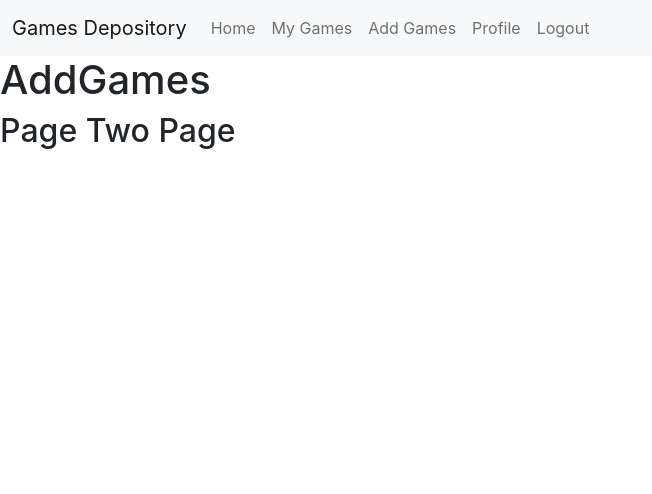
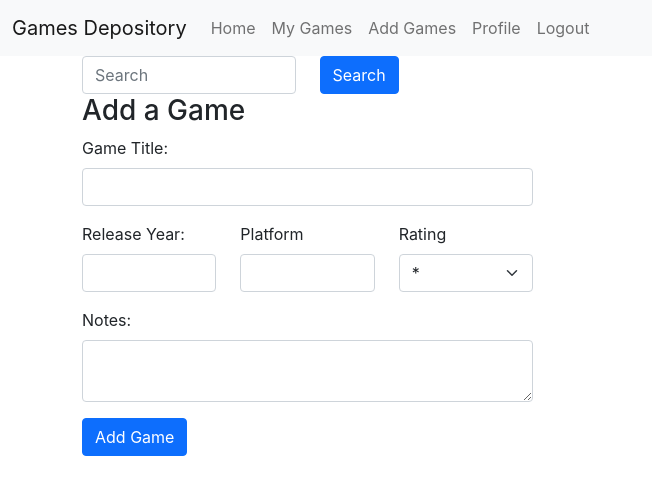
Before and after one commit to glenmoe85/GameRepository, a React (Create React App) app: page /AddGames in a window 1280 px wide. Shown: the top 494 px of the page, without its empty margins (0-652 px from the left). Built offline with nearby package versions, Linux system fonts and the light colour scheme.

Commit message:
Created API lookup and game adding interface

```diff
--- a/src/App.css
+++ b/src/App.css
@@ -1,3 +1,7 @@
 .search_bar {
   padding-top: 10em;
 }
+
+.gameList {
+  list-style-type: none;
+}
--- /dev/null
+++ b/src/components/Game.js
@@ -0,0 +1,35 @@
+import { Card, Row, Col, Button } from "react-bootstrap";
+import { useState } from 'react';
+import Games from './Games';
+
+function Game(props) {
+	const [chosenGame, setChosenGame] = useState({});
+
+	function dataPass(e) {
+		e.preventDefault();
+		setChosenGame(props);
+		props.data(chosenGame)
+	}
+
+
+	return (
+		<Card>
+			<Card.Body>
+				<Row>
+					<Col sm={3}>
+						<img src={props.image} className="img-fluid" />
+					</Col>
+					<Col sm={8}>
+						<h3>{props.name}</h3>
+						<p>({props.release})</p>
+					</Col>
+				</Row>
+				<Row>
+					<Button className="col-3 mx-auto" onClick={dataPass} value={props}>Add Game</Button>
+				</Row>
+			</Card.Body>
+		</Card>
+	)
+}
+
+export default Game;
--- /dev/null
+++ b/src/components/GameAdder.js
@@ -0,0 +1,96 @@
+import { Form, Col, Row, Button } from "react-bootstrap";
+
+function GameAdder (props) {
+
+    function checkIt(e) {
+        e.preventDefault();
+        console.log(props.game.name);
+    }
+    if (props.game.name) {
+        return (
+            <div>
+                <h3>Add a Game</h3>
+                <Form>
+                    <Form.Group className="mb-3">
+                        <Form.Label>Game Title:</Form.Label>
+                        <Form.Control placeholder={props.game.name} />
+                    </Form.Group>
+                    <Row className="mb-3">
+                        <Form.Group as={Col}>
+                        <Form.Label>Release Year:</Form.Label>
+                        <Form.Control placeholder={props.game.release} />
+                        </Form.Group>
+                        <Form.Group as={Col}>
+                        <Form.Label>Platform</Form.Label>
+                        <Form.Select>
+                        {
+                            props.game.platform.map(function(i, index) {
+                                return (
+                                    <option key={index}>{i.platform.name}</option>
+                                )
+                            })
+                        }
+                        </Form.Select>
+                        </Form.Group>
+                        <Form.Group as={Col}>
+                        <Form.Label>Rating</Form.Label>
+                        <Form.Select>
+                            <option>*</option>
+                            <option>**</option>
+                            <option>***</option>
+                            <option>****</option>
+                            <option>*****</option>
+                        </Form.Select>
+                        </Form.Group>
+                    </Row>
+                    <Form.Group className="mb-3">
+                        <Form.Label>Notes:</Form.Label>
+                        <Form.Control as="textarea"/>
+                    </Form.Group>
+
+                    <Button variant="primary" type="submit" onClick={checkIt}>Add Game</Button>
+                </Form>
+            </div>
+        )
+    } else {
+        return (
+            <div>
+                <h3>Add a Game</h3>
+                <Form>
+                    <Form.Group className="mb-3">
+                        <Form.Label>Game Title:</Form.Label>
+                        <Form.Control/>
+                    </Form.Group>
+                    <Row className="mb-3">
+                        <Form.Group as={Col}>
+                        <Form.Label>Release Year:</Form.Label>
+                        <Form.Control/>
+                        </Form.Group>
+                        <Form.Group as={Col}>
+                        <Form.Label>Platform</Form.Label>
+                        <Form.Control/>
+                        </Form.Group>
+                        <Form.Group as={Col}>
+                        <Form.Label>Rating</Form.Label>
+                        <Form.Select>
+                            <option>*</option>
+                            <option>**</option>
+                            <option>***</option>
+                            <option>****</option>
+                            <option>*****</option>
+                        </Form.Select>
+                        </Form.Group>
+                    </Row>
+                    <Form.Group className="mb-3">
+                        <Form.Label>Notes:</Form.Label>
+                        <Form.Control as="textarea"/>
+                    </Form.Group>
+
+                    <Button variant="primary" type="submit" onClick={checkIt}>Add Game</Button>
+                </Form>
+            </div>
+        )
+    }
+}
+
+export default GameAdder;
--- a/src/components/Games.js
+++ b/src/components/Games.js
@@ -1,74 +1,63 @@
-import {useState, useEffect } from 'react'
-import	axios from 'axios'
-import GamesResults from './GamesResults';
+import { useState } from 'react'
+import { Form, Col, Row, Button, Container } from "react-bootstrap";
+import axios from 'axios';
+import Game from './Game';
+import GameAdder from './GameAdder';
 
 function Games() {
-	const [long, setLong] = useState(0)
-	const [lat, setLat] = useState(0)
-	const [loc, setLoc] = useState(0)
-	const [error, setError] = useState('')
-	const [weather, setWeather] = useState('')
- 	const [temp, setTemp] = useState('')
+const [search, setSearch] = useState('');
+const [games, setGames] = useState([]);
+const [chosenGame, setChosenGame] = useState({});
 
+function gameCallback(e) {
+    setChosenGame(e);
+}
 
-	useEffect(async function() {
-		if(!("geolocation" in navigator)) {
-			setError('geolocation is not available')
+function handleSearchQuery(e) {
+  e.preventDefault()
+  setSearch(e.target.value)
 }
-		navigator.geolocation.getCurrentPosition(async function(pos) {
-			var response
-			setLat(pos.coords.latitude)
-			setLong(pos.coords.longitude)
 
+async function searchGames(e) {
+  e.preventDefault()
+  var response = await axios.get('https://api.rawg.io/api/games', {params: { key: "11c0adf92b2b468a8a275b97549ccfde", search: search}})
+  setGames(response.data.results)
+  console.log(response.data.results)
+}
 
-		try {
-			response = await axios("http://api.openweathermap.org/data/2.5/weather", {
-				params: {
-					mode: 'json',
-					lat: pos.coords.latitude,
-					lon: pos.coords.longitude,
-					appid: "a9987845c80c933c697521142e6fce7e"
+    return (
+        <Container>
+            <Row sm={12}>
+                <Col sm={5}>
+                    <Form>
+                        <Row>
+                            <Col>
+                                <Form.Control placeholder="Search" type="text" onChange={handleSearchQuery} />
+                            </Col>
+                            <Col>
+                                <Button type="submit" onClick={searchGames}>Search</Button>
+                            </Col>
+                        </Row>
+                    </Form>
+                    <GameAdder game={chosenGame}/>
+
+                </Col>
+                <Col sm={7}>
+                    <ul>
+                        {
+                        games.map(function(i, index) {
+                            return (
+                                <li key={index} className="gameList">
+                                    <Game name={i.name} image={i.background_image} release={new Date(i.released).getFullYear()} platform={i.parent_platforms} data={gameCallback}/>
+                                </li>
+                            )
+                        })
                         }
-			})
-			setTemp(response.data.main.feels_like)
-			setWeather(response.data.weather[0].description)
-			setLoc(response.data.name)
-			console.log(response.data)
-			console.log(response.data.main.feels_like)
-		}
-		catch(e) {
-			if(e.response.status === 404){
-				setError("Could not retrieve weather")
-			}
-			else {
-				setError("Weather data couldnt be retrieved")
-			}
-		}
-	}, function(err) {
-			setError("User denied geo access")
-		})
-	}, [])
-
-
-	if(weather) {
-		return (
-			<div>
-			<GamesResults weather={weather} temp={temp} lat={lat} long={long} loc={loc} />
-			</div>
+                    </ul>
+                </Col>
+            </Row>
+        </Container>
     )
 }
-	else if (error) {
-		return (
-     	 <div>{error}</div>
-   		 )
- 	 }
-	 else {
-    	return (
-      		<div>
-        		loading
-      		</div>
-    	)
-  	}
-}
 
-export default Games
+export default Games;
--- a/src/views/AddGames.js
+++ b/src/views/AddGames.js
@@ -1,11 +1,10 @@
 import React from 'react';
-import Header from '../components/Header'
+import Games from '../components/Games';
 
 function AddGames() {
 	return (
 		<div>
-			<Header header="AddGames" />
-				<h2>Page Two Page</h2>
+			<Games/>
 		</div>
 	)
 }
```
Also changed, not shown: src/components/GamesResults.js (deleted, +0 -17 lines). Lines whose indentation alone changed are shown as unchanged.
